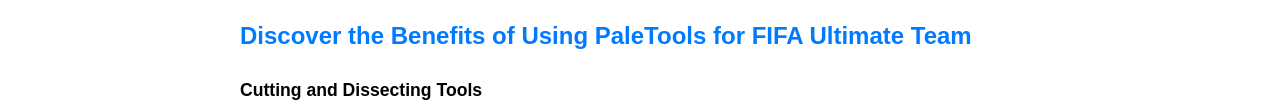
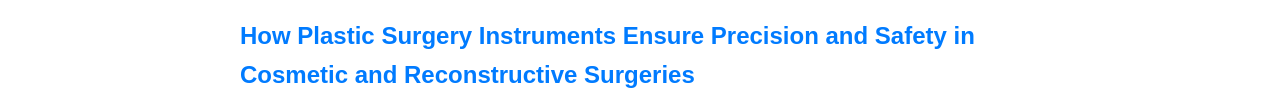
Before and after one commit to itstonyjon/medchain, a plain HTML site: page index.html in a window 1280 px wide. Shown: the part 750-857 px from the top of the page. Drawn offline with Linux system fonts and the light colour scheme.

Commit message:
Update index.html

```diff
--- a/index.html
+++ b/index.html
@@ -58,7 +58,7 @@
  <img src="https://i.postimg.cc/1XXTg137/1-3.jpg" alt="cosmetic-surgery.jpg" style="max-width: 100%; height: auto;">
 </div>
 
-<h2> <a href="https://itssammike.github.io/paledroid/"> Discover the Benefits of Using PaleTools for FIFA Ultimate Team</a></h2>
+<h2> <a href="https://medchaininstruments.bitbucket.io/"> How Plastic Surgery Instruments Ensure Precision and Safety in Cosmetic and Reconstructive Surgeries</a></h2>
 
 <p><strong>Cutting and Dissecting Tools</strong></p>
 <p><span style="font-weight: 400;">At the core of plastic surgery lies the ability to make precise incisions and dissect tissue layers. Scalpels are the primary instruments for this, available in various shapes and sizes to accommodate different procedures. Scissors, both straight and curved, provide additional </span><span style="font-weight: 400;">control and flexibility. Dissecting forceps aid in grasping and manipulating tissues, facilitating clean separation and precise dissection.&nbsp;&nbsp;</span></p>
```
